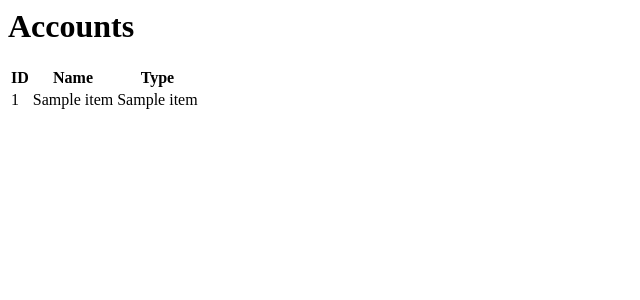
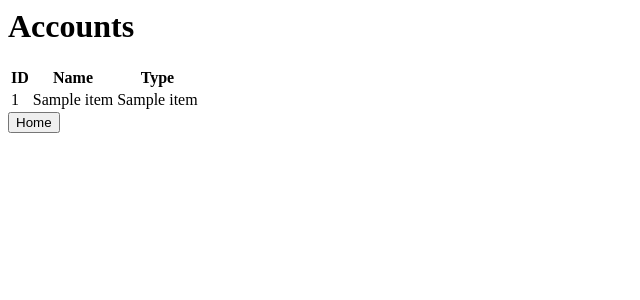
Before and after one commit to RohitKumarVadlamudi/Expense_tracker, a Flask app: template templates/accounts.html in a window 1280 px wide. Shown: the top 300 px of the page, without its empty margins (0-640 px from the left). Run offline with Flask 3, Linux system fonts and the light colour scheme; the template is opened without the code that fills it: most values are stand-ins (such as "Sample title", 1, 10 or a date in 2020).

Commit message:
Update accounts.html

```diff
--- a/templates/accounts.html
+++ b/templates/accounts.html
@@ -18,6 +18,8 @@
 			</tr>
 			{% endfor%}
 		</table>
-
+		<a href= "/">
+			<button type="button">Home</button>
+		</a>
 	</body>
 </html>
```
